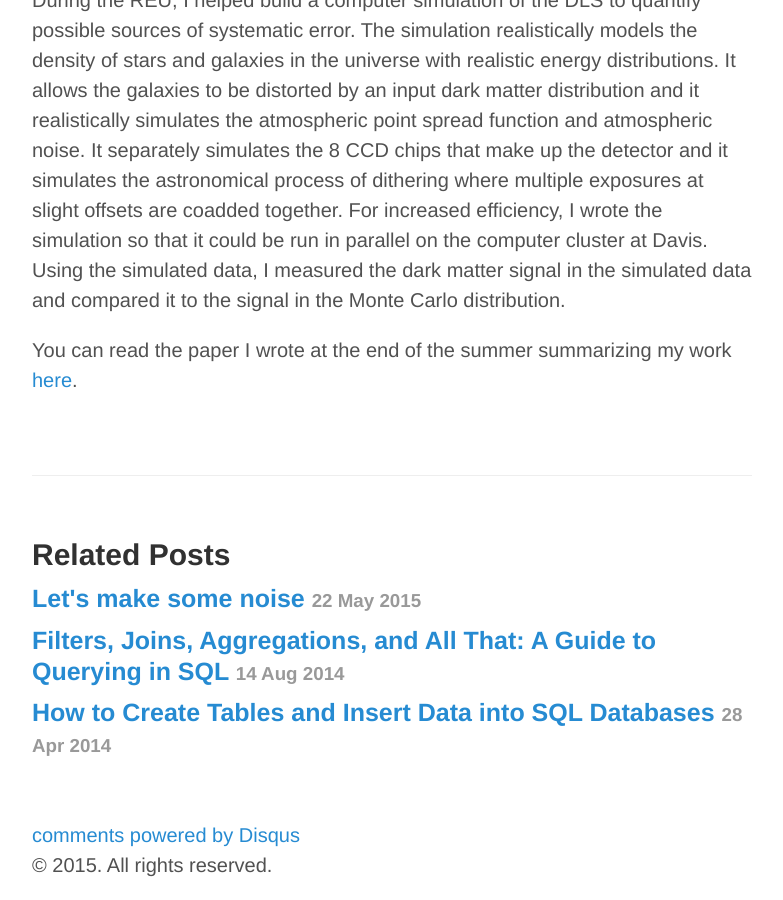
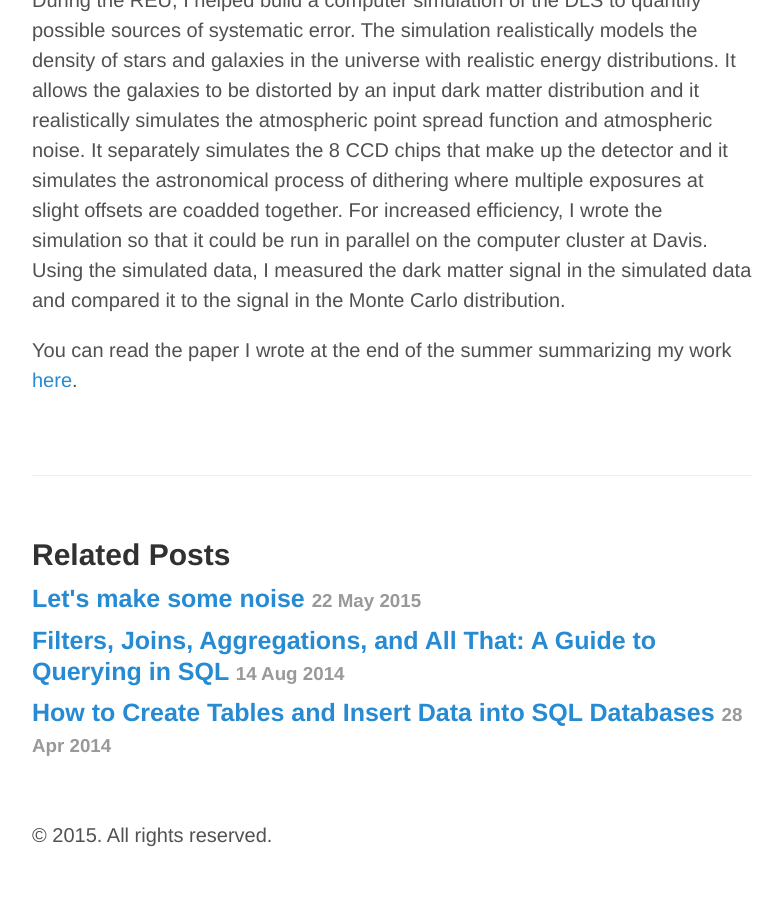
Before and after one commit to dieguico/old.dieguico.github.io, a Jekyll site: the page built from _posts/2013-02-12-simulating-deep-lens-survey-davis.md, in a window 1280 px wide and 900 px high, scrolled down 1463 px. Shown: the whole window, without its empty margins (248-1031 px from the left). Built offline with Jekyll 4.4.1, drawn with Linux system fonts in a browser that asks for light colours; Markdown is read by kramdown in place of the engine named in the settings; comment, search, counter and statistics services are not loaded; after the commit the page ends 2333 px from its top, so only the background shows below that.

Commit message:
Update comments.html

```diff
--- a/_includes/comments.html
+++ b/_includes/comments.html
@@ -1,10 +1,8 @@
 {% if page.comments %}
-  <!-- Add Disqus comments. -->
 <div id="disqus_thread"></div>
 <script type="text/javascript">
     /* * * CONFIGURATION VARIABLES: EDIT BEFORE PASTING INTO YOUR WEBPAGE * * */
-      var disqus_shortname = 'dieguico'; // required: replace example with your forum shortname
-    var disqus_identifier = "{{ site.disqusid }}{{ page.url | replace:'index.html','' }}";
+    var disqus_shortname = 'dieguico'; // Required - Replace '<example>' with your forum shortname
 
     /* * * DON'T EDIT BELOW THIS LINE * * */
     (function() {
@@ -13,6 +11,5 @@
         (document.getElementsByTagName('head')[0] || document.getElementsByTagName('body')[0]).appendChild(dsq);
     })();
 </script>
-  <noscript>Please enable JavaScript to view the <a href="http://disqus.com/?ref_noscript">comments powered by Disqus.</a></noscript>
-  <a href="http://disqus.com" class="dsq-brlink">comments powered by <span class="logo-disqus">Disqus</span></a>
+<noscript>Please enable JavaScript to view the <a href="https://disqus.com/?ref_noscript">comments powered by Disqus.</a></noscript>
 {% endif %}
```
Lines whose indentation alone changed are shown as unchanged.
